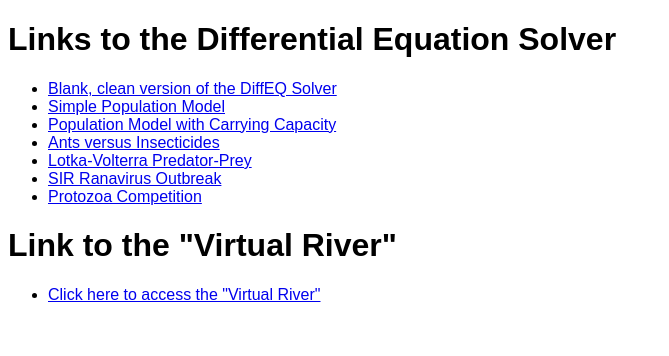
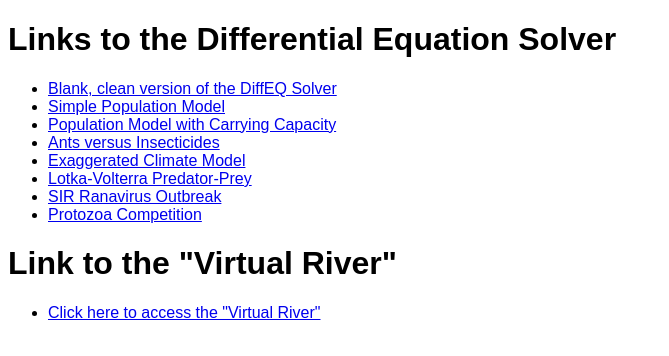
Before and after one commit to tyler-seacrest/informal-calculus, a plain HTML site: page index.html in a window 1280 px wide. Shown: the whole page, without its empty margins (0-669 px from the left). Drawn offline with Linux system fonts and the light colour scheme.

Commit message:
Add files via upload

```diff
--- a/index.html
+++ b/index.html
@@ -20,11 +20,14 @@
 <li><a href="diffeq.html?P?a*P?7.5?Population?????????????30?10?34?10?10?10?10?500?100?Population Model?years?Billions of People">Simple Population Model</a></li>
 <li><a href="diffeq.html?P?a*P*(100*c-P)?7.5?Population?????????????13?10?34?10?10?10?10?500?100?Population Model?years?Billions of People">Population Model with Carrying Capacity</a></li>
 <li><a href="diffeq.html?A?a*A - b*A*I?20?Ants?I?c*(A-I)?10?Insecticide?????????47?15?41?10?10?10?10?500?100?Ants and Insecticide?weeks?amount">Ants versus Insecticides</a></li>
+<li><a href="diffeq.html?T?c-d*T+e*W+f*C?1?Global Temp?W?a*W*(T-W)?1?Water?C?b?1?Carbon?????0?5?11?24?23?8?100?100?2?Exaggerated Climate Model?time (years)?relative value">Exaggerated Climate Model</a></li>
 <li><a href="diffeq.html?M?a*M-b*M*W?60?Prey?W?-c*W+d*M*W?5?Predators?????????20?11?37?10?42?10?100?500?100?Predator Prey?months?population">Lotka-Volterra Predator-Prey</a></li>
 <li><a href="diffeq.html?S?-a*S*I?100?Susciptible?I?a*S*I-b*I?5?Infectious?R?b*I?0?Died?????12?24?27?10?42?10?24?500?100?SIR Ranavirus Outbreak?months?population">SIR Ranavirus Outbreak</a></li>
 <li><a href="diffeq.html?A?a*A - c*(A + C)*A?50?P. aurelia?C?b*C - d*(A + C)*C?100?P. caudatum?????????39?23?9?8?42?10?10?500?100?Protozoa Competition?hours?milligrams">Protozoa Competition</a></li>
 
 </ul>
+
+
 
 
 <h1>Link to the "Virtual River"</h1>
```
Also changed, not shown: links.html (+1 -1 lines).
